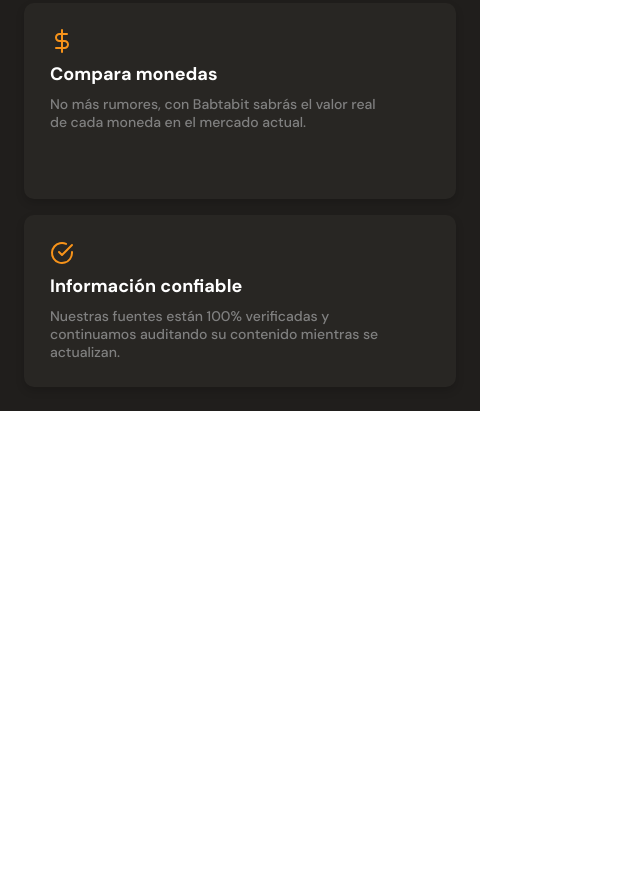
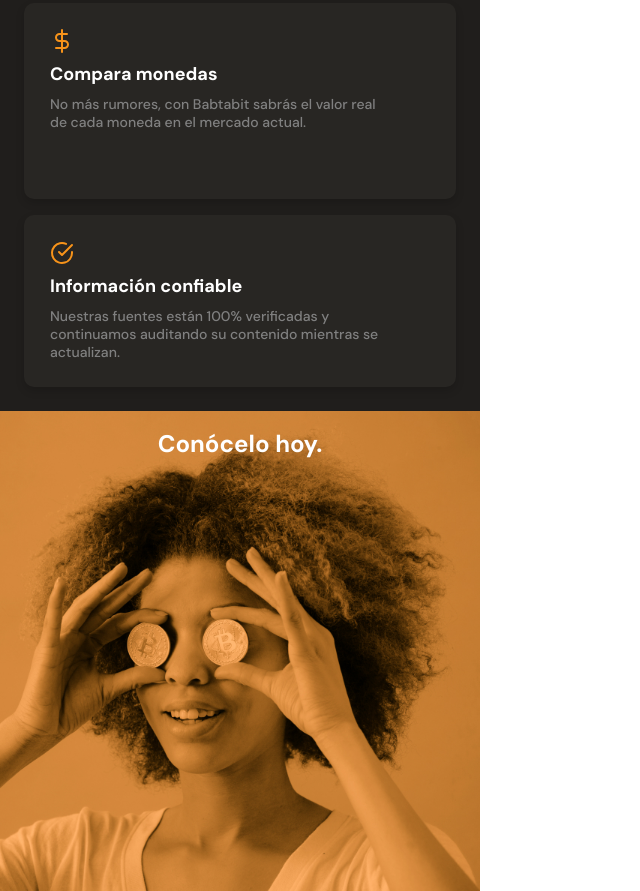
Before and after one commit to Nyor04/webDev-Learning, a plain HTML site: page batataBit/index.html in a window 1280 px wide. Shown: the part 1875-2766 px from the top of the page, without its empty margins (0-640 px from the left). Before the commit the page ends 2286 px from the top, so only its background shows below. Drawn offline with Linux system fonts and the light colour scheme.

Commit message:
se agrega imagen de la seccion 3

```diff
--- a/batataBit/index.html
+++ b/batataBit/index.html
@@ -55,6 +55,7 @@
             </div>
 
         </section>
+
         <section class="main-container__sections main-container__section--section2">
             <div class="section2__text-container">
                     <h1 class="section2__title">Creamos un producto sin comparación.</h1>
@@ -88,7 +89,16 @@
 
             </div>
         </section>
-        <section class="main-container__sections main-container__section--section3"></section>
+
+        <section class="main-container__sections main-container__section--section3">
+            <div class="section3__backgroud-container">
+              <div class="section3__title-container">
+
+                  <span class="section3__title">Conócelo hoy.</span>
+              </div>
+
+            </div>
+        </section>
 
     </main>
 
--- a/batataBit/style/style.css
+++ b/batataBit/style/style.css
@@ -282,3 +282,30 @@ body{
 .section2__cards--card4{
     margin-bottom: 2.4rem;
 }
+/* section3 of the proyect, image */
+
+.section3__backgroud-container{
+    width: 100%;
+    min-width: 320px;
+    background-image: url(../assets/img/bitcoinbaby2x.jpg);
+    height: 60vh;
+    background-position: center;
+    background-repeat: no-repeat;
+    background-size: cover;
+
+}
+
+.section3__title-container{
+    display: flex;
+    justify-content: center;
+    min-width: 288px;
+
+}
+
+.section3__title{
+    font-size: 24px;
+    font-weight: 700;
+    line-height: 26px;
+    color: var(--white);
+    margin-top: 2rem;
+}
```
